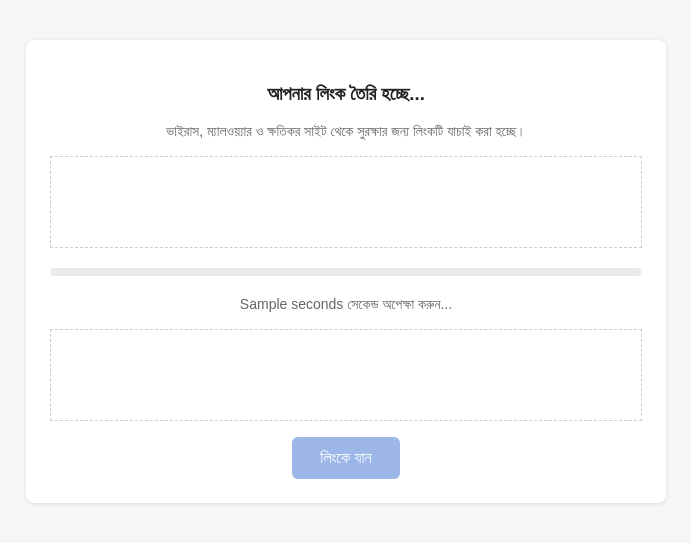
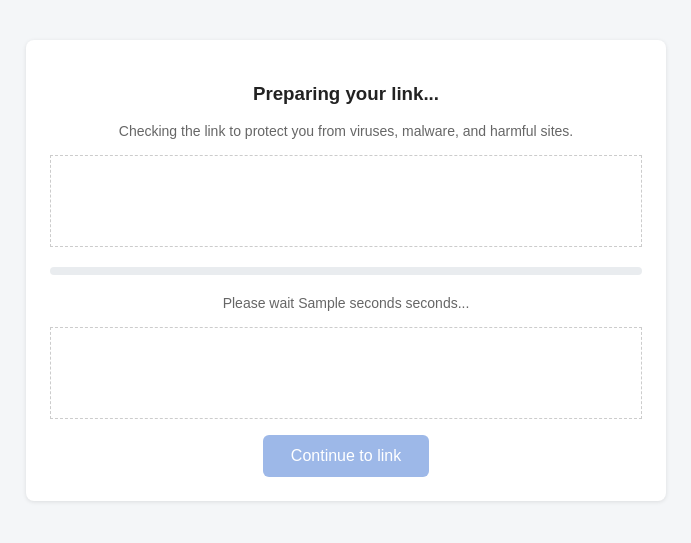
Before and after one commit to protidinmegashop24-workupbd/adlnk, a Laravel app: template laravel-shortlink/resources/views/redirect.blade.php in a window 1280 px wide. Shown: the top 543 px of the page, without its empty margins (294-985 px from the left). Run offline with Laravel 12, Linux system fonts and the light colour scheme; the template is opened without the code that fills it: most values are stand-ins (such as "Sample title", 1, 10 or a date in 2020).

Commit message:
Translate klikwit Laravel app to English
Switch the homepage, error messages, and interstitial/not-found
views from Bengali to English per the site's intended audience.

```diff
--- a/laravel-shortlink/resources/views/redirect.blade.php
+++ b/laravel-shortlink/resources/views/redirect.blade.php
@@ -1,10 +1,10 @@
 <!DOCTYPE html>
-<html lang="bn">
+<html lang="en">
 <head>
 <meta charset="utf-8"/>
 <meta name="viewport" content="width=device-width, initial-scale=1"/>
 <meta name="robots" content="noindex,nofollow"/>
-<title>দয়া করে অপেক্ষা করুন...</title>
+<title>Please wait...</title>
 <style>
   body{font-family:Arial,Helvetica,sans-serif;background:#f4f6f8;margin:0;padding:0;color:#222}
   .wrap{max-width:640px;margin:0 auto;padding:24px 16px;text-align:center}
@@ -20,13 +20,13 @@
 <body>
   <div class="wrap">
     <div class="card">
-      <h3>আপনার লিংক তৈরি হচ্ছে...</h3>
-      <p class="muted">ভাইরাস, ম্যালওয়্যার ও ক্ষতিকর সাইট থেকে সুরক্ষার জন্য লিংকটি যাচাই করা হচ্ছে।</p>
-      <div class="ad-slot" id="ad-top"><!-- এখানে আপনার AdSense/বিজ্ঞাপন কোড বসান --></div>
+      <h3>Preparing your link...</h3>
+      <p class="muted">Checking the link to protect you from viruses, malware, and harmful sites.</p>
+      <div class="ad-slot" id="ad-top"><!-- place your AdSense/ad code here --></div>
       <div class="progress"><div class="progress-bar" id="bar"></div></div>
-      <p class="muted"><span id="secs">{{ $seconds }}</span> সেকেন্ড অপেক্ষা করুন...</p>
-      <div class="ad-slot" id="ad-bottom"><!-- এখানে আপনার AdSense/বিজ্ঞাপন কোড বসান --></div>
-      <button id="go" disabled>লিংকে যান</button>
+      <p class="muted">Please wait <span id="secs">{{ $seconds }}</span> seconds...</p>
+      <div class="ad-slot" id="ad-bottom"><!-- place your AdSense/ad code here --></div>
+      <button id="go" disabled>Continue to link</button>
     </div>
   </div>
 <script>
@@ -44,7 +44,7 @@
     if (left <= 0) {
       clearInterval(timer);
       btn.disabled = false;
-      btn.textContent = 'লিংকে যান';
+      btn.textContent = 'Continue to link';
     }
   }, 1000);
   btn.addEventListener('click', function(){
```
Also changed, not shown: laravel-shortlink/app/Http/Controllers/LinkController.php (+6 -6 lines), laravel-shortlink/resources/views/link-not-found.blade.php (+4 -4 lines), laravel-shortlink/resources/views/welcome.blade.php (+5 -5 lines).
